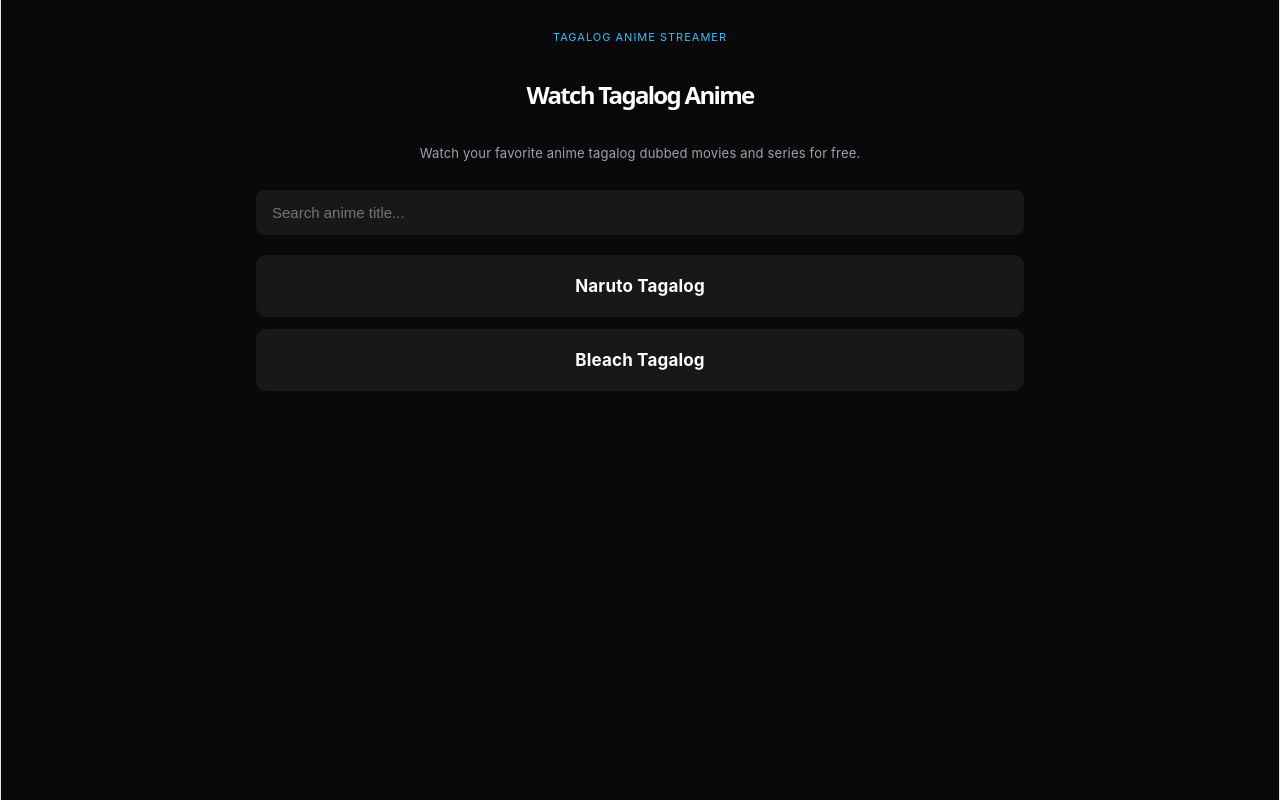
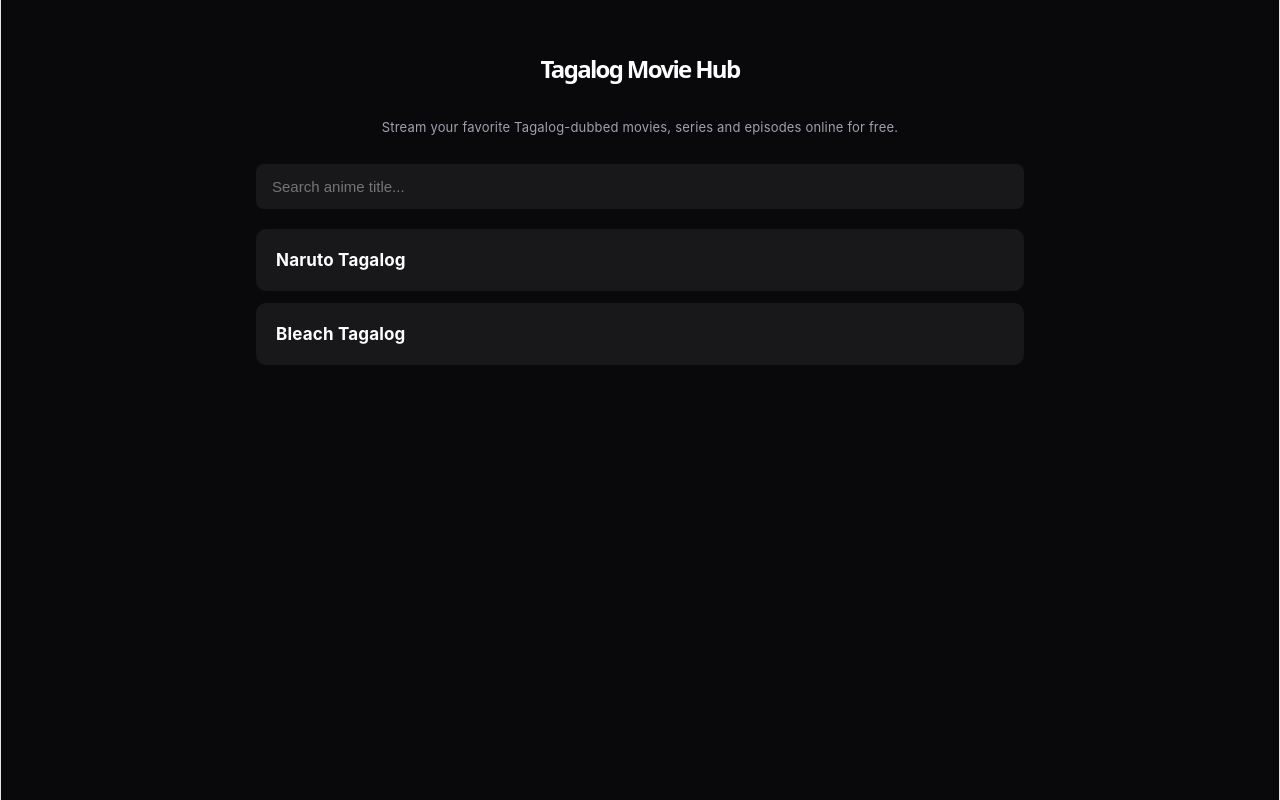
Before and after one commit to allanzamora/tagalog-anime-app, a React (Vite) app: page / in a window 1280 px wide. Built offline with nearby package versions, Linux system fonts and the light colour scheme; the HTML template or start-up script is replaced by a standard one.

Commit message:
Add SEO optimized dynamic meta titles and descriptions per anime

```diff
--- a/index.html
+++ b/index.html
@@ -5,13 +5,13 @@
     <meta name="viewport" content="width=device-width, initial-scale=1.0, maximum-scale=1.0, user-scalable=no" />
 
     <!-- SEO Meta Tags -->
-    <title>Tagalog Anime - Watch Tagalog Dubbed Anime Online</title>
-    <meta name="description" content="Stream your favorite Tagalog-dubbed anime series and episodes online for free." />
-    <meta name="keywords" content="tagalog anime, anime dubbed tagalog, tagalog anime 143, tagalog movies" />
+    <title>Tagalog Movie Hub - Watch Tagalog Dubbed Movies and Series</title>
+    <meta name="description" content="Stream your favorite Tagalog-dubbed movies, series and episodes online for free." />
+    <meta name="keywords" content="Tagalog Dubbed, anime dubbed tagalog, tagalog Hub, tagalog movies" />
 
     <!-- Open Graph / Social Sharing Tags -->
-    <meta property="og:title" content="Tagalog Anime 143" />
-    <meta property="og:description" content="Stream your favorite Tagalog-dubbed anime series and episodes online." />
+    <meta property="og:title" content="Tagalog Movie Hub" />
+    <meta property="og:description" content="Stream your favorite Tagalog-dubbed movies, series and episodes online for free." />
     <meta property="og:type" content="website" />
 
     <!-- App Favicon / Icon -->
--- a/public/anime.json
+++ b/public/anime.json
@@ -6,11 +6,11 @@
   "episodes": [
     { "track": "naruto", "title": "Naruto Episode 1", "url": "https://www.youtube.com/embed/dQw4w9WgXcQ" },
     { "track": "naruto", "title": "Naruto Episode 2", "url": "https://www.youtube.com/embed/dQw4w9WgXcQ" },
-    { "id": 2, "track": "naruto", "title": "Naruto Episode 3", "url": "https://www.youtube.com/embed/dQw4w9WgXcQ" },
-    { "id": 2, "track": "naruto", "title": "Naruto Episode 4", "url": "https://www.youtube.com/embed/dQw4w9WgXcQ" },
-    { "id": 2, "track": "naruto", "title": "Naruto Episode 5", "url": "https://www.youtube.com/embed/dQw4w9WgXcQ" },
-    { "id": 2, "track": "naruto", "title": "Naruto Episode 2", "url": "https://www.youtube.com/embed/dQw4w9WgXcQ" },
-    { "id": 2, "track": "naruto", "title": "Naruto Episode 2", "url": "https://www.youtube.com/embed/dQw4w9WgXcQ" },
-    { "id": 2, "track": "naruto", "title": "Naruto Episode 2", "url": "https://www.youtube.com/embed/dQw4w9WgXcQ" }
+    { "track": "naruto", "title": "Naruto Episode 3", "url": "https://www.youtube.com/embed/dQw4w9WgXcQ" },
+    { "track": "naruto", "title": "Naruto Episode 4", "url": "https://www.youtube.com/embed/dQw4w9WgXcQ" },
+    { "track": "naruto", "title": "Naruto Episode 5", "url": "https://www.youtube.com/embed/dQw4w9WgXcQ" },
+    { "track": "naruto", "title": "Naruto Episode 6", "url": "https://www.youtube.com/embed/dQw4w9WgXcQ" },
+    { "track": "naruto", "title": "Naruto Episode 7", "url": "https://www.youtube.com/embed/dQw4w9WgXcQ" },
+    { "track": "naruto", "title": "Naruto Episode 8", "url": "https://www.youtube.com/embed/dQw4w9WgXcQ" }
   ]
 }
--- a/src/App.jsx
+++ b/src/App.jsx
@@ -64,7 +64,7 @@ function App() {
       canonical.rel = 'canonical';
       document.head.appendChild(canonical);
     }
-    canonical.href = `https://tagalogxx.vercel.app${canonicalPath}`;
+    canonical.href = `https://tagalogmoviehub.vercel.app${canonicalPath}`;
   };
 
   const handleSelectAnime = (anime) => {
@@ -72,7 +72,7 @@ function App() {
     window.history.pushState({}, '', `/${anime.track}`);
 
     updateMetaTags(
-      `${anime.title} Tagalog Dubbed - Tagalog Anime 143`,
+      `${anime.title} Dubbed - TagalogMovieHub`,
       `Watch and stream ${anime.title} with Tagalog audio and episodes online for free.`,
       `/${anime.track}`
     );
@@ -180,12 +180,9 @@ function App() {
       ) : (
         <div>
           <header style={{ textAlign: 'center', marginBottom: '24px' }}>
-            <div style={{ fontSize: '11px', color: '#38bdf8', textTransform: 'uppercase', letterSpacing: '1px', marginBottom: '6px' }}>
-              Tagalog Anime Streamer
-            </div>
-            <h1 style={{ fontSize: '24px', fontWeight: 'bold', color: '#ffffff' }}>Watch Tagalog Anime</h1>
+            <h1 style={{ fontSize: '24px', fontWeight: 'bold', color: '#ffffff' }}>Tagalog Movie Hub</h1>
             <p style={{ fontSize: '13px', color: '#a1a1aa', marginTop: '4px' }}>
-              Watch your favorite anime tagalog dubbed movies and series for free.
+              Stream your favorite Tagalog-dubbed movies, series and episodes online for free.
             </p>
           </header>
 
@@ -208,7 +205,7 @@ function App() {
             />
           </div>
 
-          <main style={{ display: 'flex', flexDirection: 'column', gap: '12px' }}>
+          <main style={{ display: 'flex', flexDirection: 'column', gap: '12px' , textAlign: 'left'}}>
             {filteredList.length > 0 ? (
               filteredList.map((item) => (
                 <article
```
